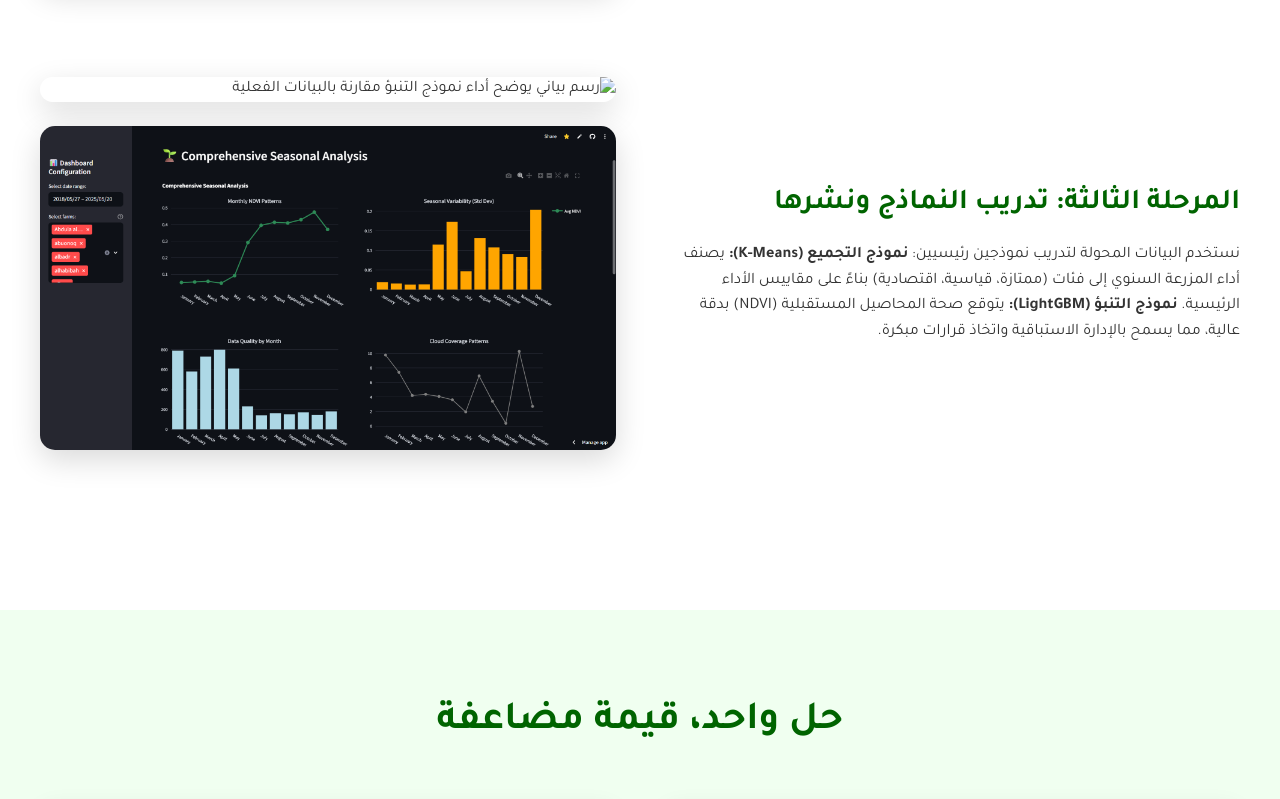
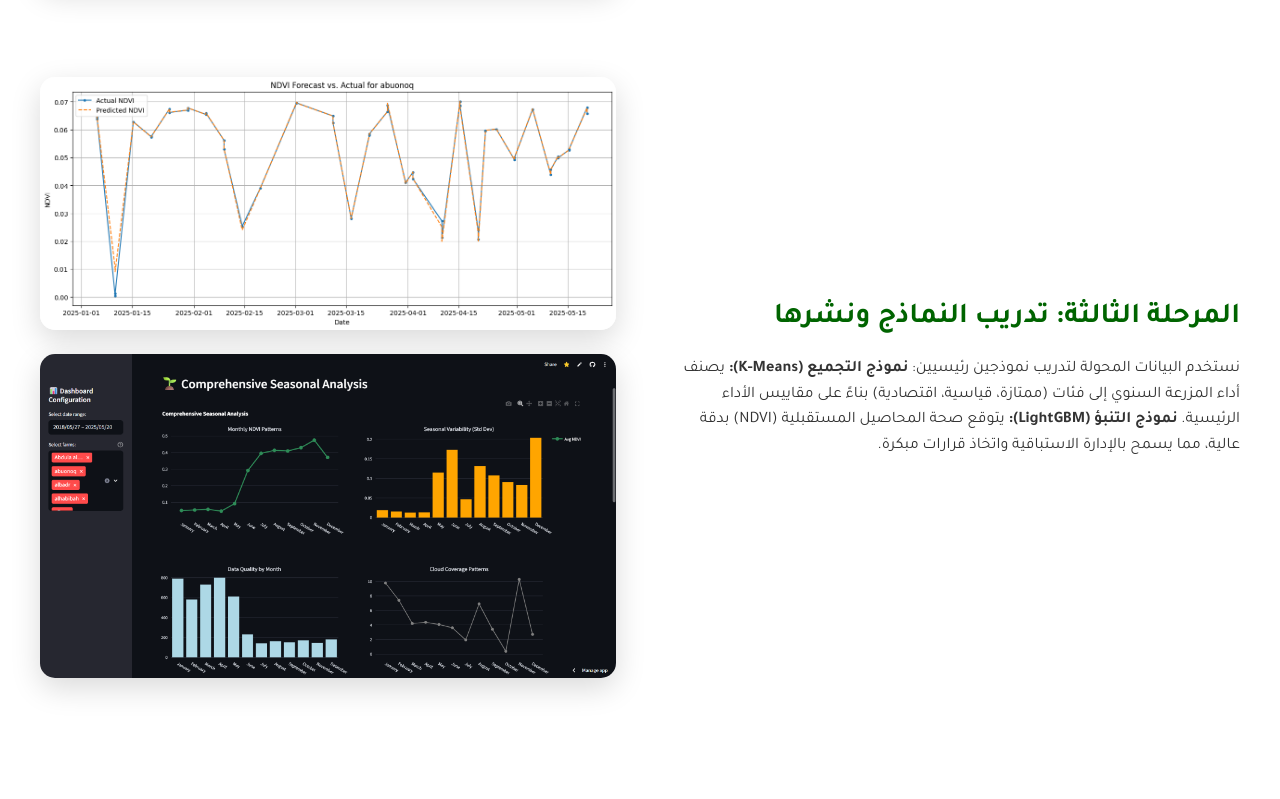
Before and after one commit to astral-fate/Palm-analyzer, a plain HTML site: page index.html in a window 1280 px wide. Shown: the part 2521-3320 px from the top of the page. Drawn offline with Linux system fonts and the light colour scheme.

Commit message:
Update index.html

```diff
--- a/index.html
+++ b/index.html
@@ -472,7 +472,7 @@
                     </p>
                 </div>
                 <div class="process-image-grid">
-                     <img src="images/NVD.png" alt="رسم بياني يوضح أداء نموذج التنبؤ مقارنة بالبيانات الفعلية">
+                     <img src="images/NDV.png" alt="رسم بياني يوضح أداء نموذج التنبؤ مقارنة بالبيانات الفعلية">
                      <img src="images/forcasting.png" alt="رسم بياني يوضح التنبؤ بصحة المحاصيل لمدة 90 يومًا قادمة">
                 </div>
             </div>
```
